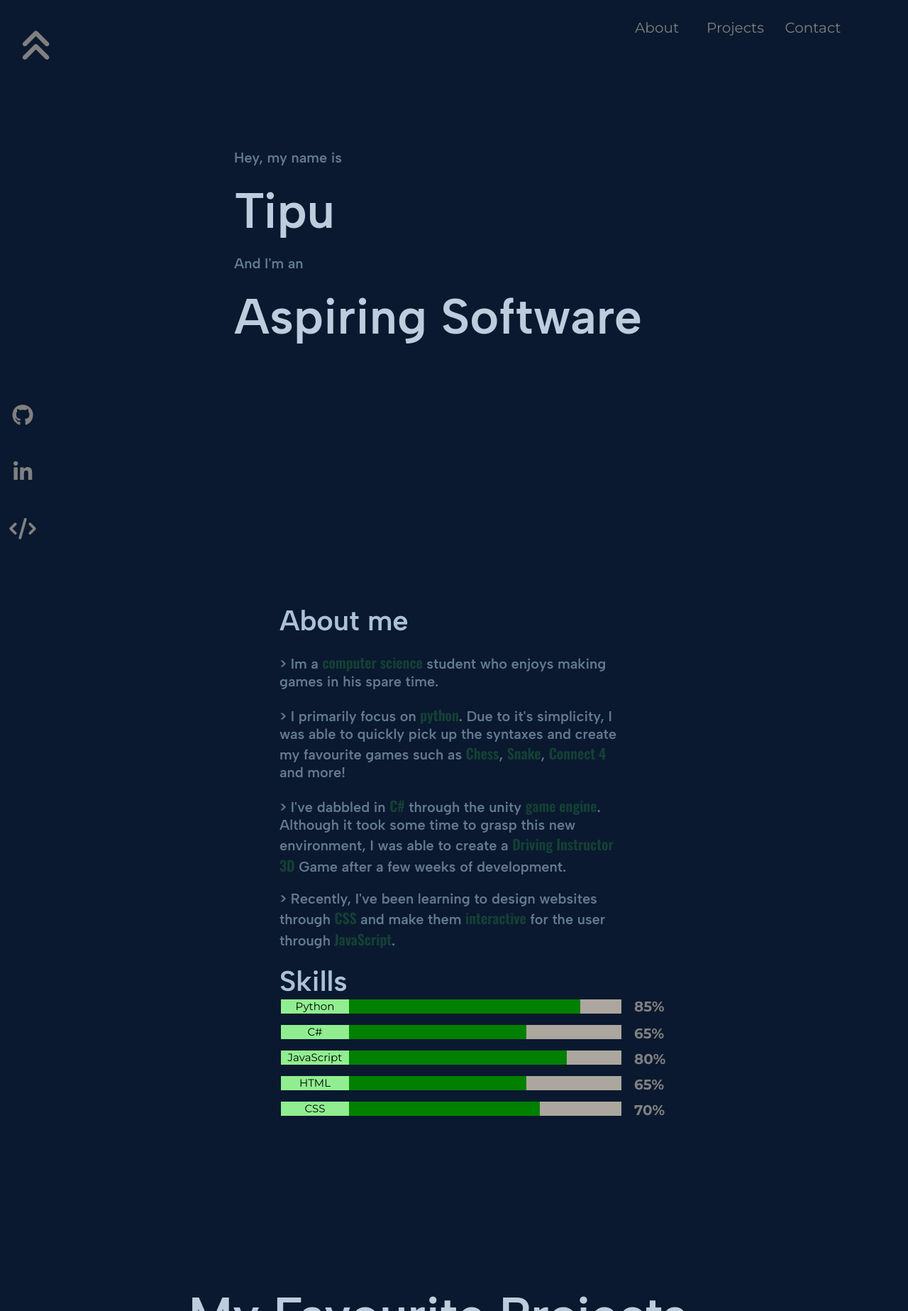
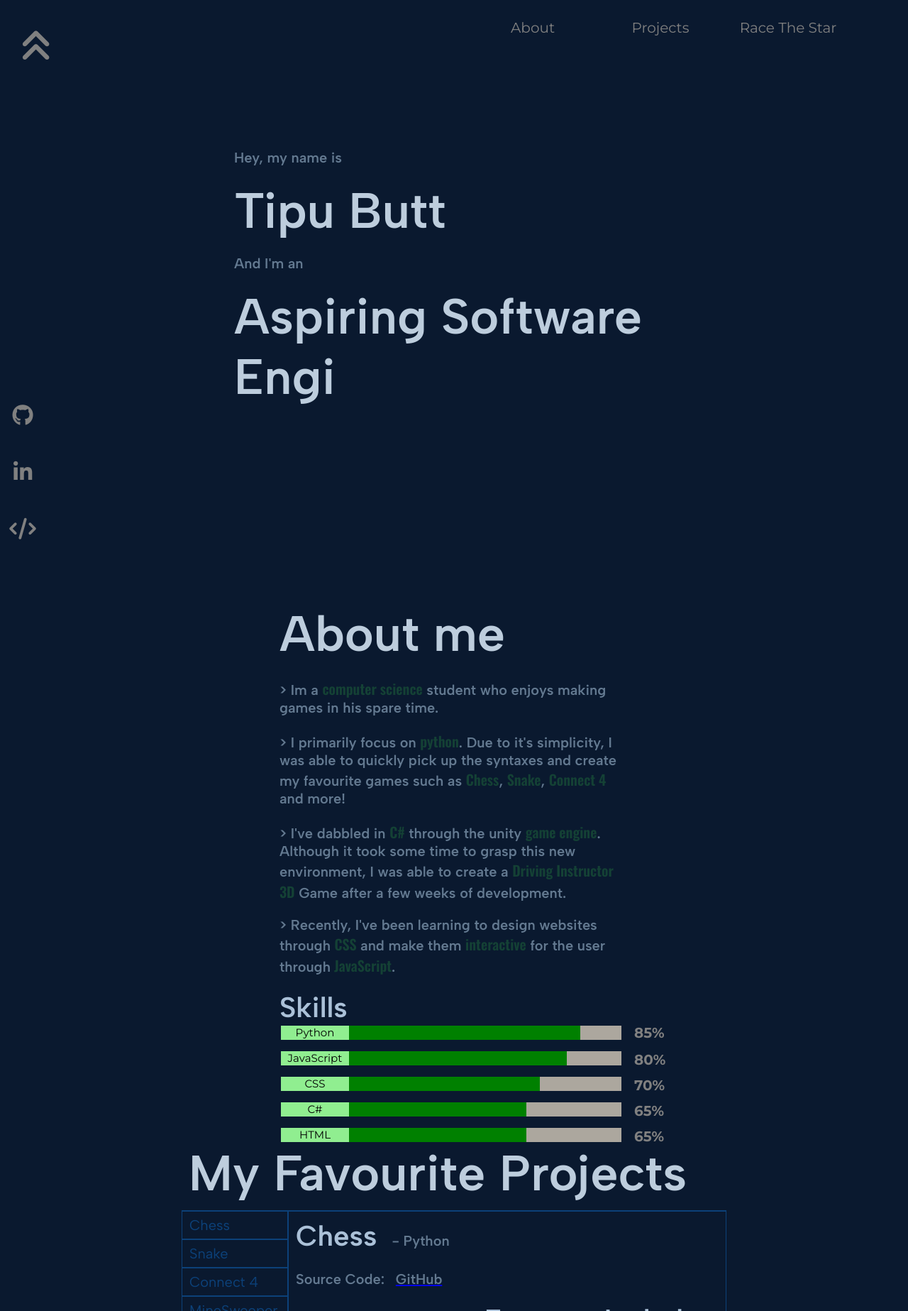
Before and after one commit to TipuCS/PortfolioWebsite, a Django app: page / in a window 1280 px wide. Shown: the top 1847 px of the page at 71% size. Run offline with Django 4.2, Linux system fonts and the light colour scheme; some libraries are stand-ins or nearby versions.

Commit message:
CSS adjustments using flex-box
Revamped the page sections using flex-box so they auto adjust width/height to better fit the screen.

```diff
--- a/Website/static/css/style.css
+++ b/Website/static/css/style.css
@@ -4,6 +4,12 @@
     font-family: 'Albert Sans', sans-serif;
     font-family: 'Montserrat', sans-serif;
     font-family: 'Oswald', sans-serif;
+}
+
+body{
+    display:flex;
+    align-self: auto;
+    flex-direction: column;
 }
 
 :root{
@@ -90,7 +96,7 @@
     justify-content: center;
     opacity: 1;
     transition: 0.3s;
-    width: 80px;
+    width: 150px;
     margin-right: 30px;
     height:30px;
     z-index: 2;
@@ -173,12 +178,11 @@
 
 #sec-2{
     min-height: 100vh;
-    min-width: 100vw;
     display: flex;
     /* align-items: center; */
     justify-content: center;
     background-color: var(--backgroundColor);
-    /* border: 1px solid red; */
+    /* border: 1px solid green; */
 }
 
 .sec-2-box{
@@ -247,10 +251,8 @@
 
 
 #sec-3{
-    min-height: 100vh;
-    width: 100vw;
     display: flex;
-    align-items: center;
+    /* align-items: center; */
     justify-content: center;
     background-color: var(--backgroundColor);
     /* border: 1px solid red; */
@@ -259,7 +261,7 @@
 
 .sec-3-box{
     position:relative;
-    height: 50vh;
+    height: auto;
     /* width: 60vw; */
     width: 60vw;
     /* background-color: yellow; */
--- a/Website/static/javascript/script.js
+++ b/Website/static/javascript/script.js
@@ -66,7 +66,7 @@
 switchDiv(0);
 
 text1 = "Hey, my name is"
-text2 = "Tipu"
+text2 = "Tipu Butt"
 text3 = "And I'm an"
 text4 = "Aspiring Software Engineer"
 
@@ -86,10 +86,10 @@
 }
 
 
-initalPause(2000, text1, "sec-1-text-1", 100);
-initalPause(3900, text2, "sec-1-text-2", 100);
-initalPause(4500, text3, "sec-1-text-3", 100);
-initalPause(5900, text4, "sec-1-text-4", 100);
+initalPause(1500, text1, "sec-1-text-1", 100);
+initalPause(3400, text2, "sec-1-text-2", 100);
+initalPause(4400, text3, "sec-1-text-3", 100);
+initalPause(5500, text4, "sec-1-text-4", 100);
 
 let barsComplete = false;
 
@@ -99,18 +99,22 @@
 
     listOfBars[i].setAttribute('id', 'play-animation-' + (i+1).toString());
     i += 1;
-
-    setTimeout(function() {barLoader(i)}, 500);
+    if (i < 5){
+        setTimeout(function() {barLoader(i)}, 500);
+    }
 
 
 }
 
 function activateBars(){
-    window.addEventListener("scroll", () => {
-        if (window.scrollY > 800 && window.scrollY < 1400){
-             barLoader(i);
-            }
-        });
+    if (!barsComplete){
+        window.addEventListener("scroll", () => {
+            if (window.scrollY > 800 && window.scrollY < 1400){
+                 barLoader(i);
+                 barsComplete = true;
+                }
+            });
+    }
 }
 activateBars();
 
--- a/Website/templates/index.html
+++ b/Website/templates/index.html
@@ -4,12 +4,13 @@
 
     <head>
         <title>Tipu's Page</title>
-        {% load static %}
+        <!-- {% load static %} -->
         <meta charset="UTF-8">
         <meta name="viewport" content="initial-scale=1">
 
 
-        <link href="{% static '/css/style.css' %}" rel="stylesheet" />
+        <link href="../static/css/style.css" rel="stylesheet" />
+        <!-- <link href="{% static '/css/style.css' %}" rel="stylesheet" /> -->
 
         <!-- LINK TO A FONT FROM GOOGLE -->
         <link rel="preconnect" href="https://fonts.googleapis.com">
@@ -17,7 +18,8 @@
 <link href="https://fonts.googleapis.com/css2?family=Albert+Sans:ital,wght@0,100;0,200;0,300;0,400;0,500;0,600;1,100;1,200;1,300;1,400;1,500;1,600&family=Montserrat:wght@100;200;300;400;500;600;700&family=Oswald:wght@200;300;400;500;600&display=swap" rel="stylesheet">
         <script src="https://kit.fontawesome.com/ee8d0f4887.js" crossorigin="anonymous"></script>
 
-        <script src="{% static '/javascript/script.js' %}" defer></script>
+        <script src="../static/javascript/script.js" defer></script>
+        <!-- <script src="{% static '/javascript/script.js' %}" defer></script> -->
     </head>
 
     <body>
@@ -27,7 +29,7 @@
         <div class ="topBar">
             <button class="btn-top" onclick="scrollToPage(1);">About</button>
             <button class="btn-top" onclick="scrollToPage(2);">Projects</button>
-            <button class="btn-top" onclick="scrollToPage(3);">Contact</button>
+            <button class="btn-top" onclick="scrollToPage(3);">Race The Star</button>
         </div>
         <div class="leftBar">
             <a href="https://github.com/TipuCS"><button class="btn-left"><i class="fa-brands fa-github" style = "font-size: 30px;"></i></button></a>
@@ -51,7 +53,7 @@
 
         <div id="sec-2">
             <div class = "sec-2-box">
-                <div class = "header"> About me </div>
+                <div class = "title"> About me </div>
                 <div class = "defaultText">> Im a <span class = "complimentaryColorText">computer science</span> student who
                     enjoys making games in his spare time.
                 </div>
@@ -68,51 +70,66 @@
                 </div>
                 <div class = "sec-2-box-2">
                     <div class = "header"> Skills </div>
+
+
+                    <!-- 25 24
+                        55 55
+                        85 85
+                        40 40
+                        70 70 -->
+
+                    <!-- Python -->
                     <div class = "sec-2-fullBar", style="top: 25%;">
                         <div class = "sec-2-leftSide">
                             <div class = "sec-2-leftSide-text">Python</div>
                         </div>
                         <div class = "sec-2-rightSide" id = "sec-2-1"></div>
                     </div>
+                    <div class = "sec-2-rightSide-text" style = "top: 24%;">85%</div>
 
-                    <div class = "sec-2-rightSide-text" style = "top: 24%;">85%</div>
+                    <!-- JavaScript -->
 
                     <div class = "sec-2-fullBar", style="top: 40%;">
                         <div class = "sec-2-leftSide">
-                            <div class = "sec-2-leftSide-text">C#</div>
+                            <div class = "sec-2-leftSide-text">JavaScript</div>
                         </div>
                         <div class = "sec-2-rightSide" id = "sec-2-2"></div>
                     </div>
 
-                    <div class = "sec-2-rightSide-text", style = "top: 40%;">65%</div>
+                    <div class = "sec-2-rightSide-text", style = "top: 40%;">80%</div>
+
+                    <!-- CSS -->
 
                     <div class = "sec-2-fullBar", style="top: 55%;">
                         <div class = "sec-2-leftSide">
-                            <div class = "sec-2-leftSide-text">JavaScript</div>
+                            <div class = "sec-2-leftSide-text">CSS</div>
                         </div>
                         <div class = "sec-2-rightSide" id = "sec-2-3"></div>
                     </div>
 
-                    <div class = "sec-2-rightSide-text", style = "top: 55%;">80%</div>
+                    <div class = "sec-2-rightSide-text", style = "top: 55%;">70%</div>
 
+                    <!-- C# -->
                     <div class = "sec-2-fullBar", style="top: 70%;">
                         <div class = "sec-2-leftSide">
-                            <div class = "sec-2-leftSide-text">HTML</div>
+                            <div class = "sec-2-leftSide-text">C#</div>
                         </div>
                         <div class = "sec-2-rightSide" id = "sec-2-4"></div>
                     </div>
 
                     <div class = "sec-2-rightSide-text", style = "top: 70%;">65%</div>
 
+                    <!-- HTML -->
 
                     <div class = "sec-2-fullBar", style="top: 85%;">
                         <div class = "sec-2-leftSide">
-                            <div class = "sec-2-leftSide-text">CSS</div>
+                            <div class = "sec-2-leftSide-text">HTML</div>
                         </div>
                         <div class = "sec-2-rightSide" id = "sec-2-5"></div>
                     </div>
 
-                    <div class = "sec-2-rightSide-text", style = "top: 85%;">70%</div>
+                    <div class = "sec-2-rightSide-text", style = "top: 85%;">65%</div>
+
                 </div>
 
 
@@ -123,10 +140,12 @@
             <div class = "sec-3-box">
                 <div class = "title">My Favourite Projects</div>
                 <div class = "sec-3-box-box">
-                    <button class = "sec-3-btn" onclick="switchDiv(0);" id = "firstDivButton"> Chess </button>
+                    <div class = "sec-3-box-for-button">
+                        <button class = "sec-3-btn" onclick="switchDiv(0);" id = "firstDivButton"> Chess </button>
                     <button class = "sec-3-btn" onclick="switchDiv(1);"> Snake </button>
                     <button class = "sec-3-btn" onclick="switchDiv(2);"> Connect 4 </button>
                     <button class = "sec-3-btn" onclick="switchDiv(3);"> MineSweeper </button>
+                    </div>
                     <!-- <div class = "sec-3-box-box-box"> -->
                         <!-- CHESS  -->
                         <div class = "sec-3-chess">
@@ -229,8 +248,17 @@
 
         </div>
         <div id="sec-4">
+            <div class = "sec-4-box">
 
-            <canvas id="canvas1"></canvas>
+                <div class = "title">Race the Star</div>
+                <div class = "sec-4-gameBox">
+
+                    <canvas id="canvas1"></canvas>
+
+                </div>
+
+            </div>
+
 
         </div>
 
```
Also changed, not shown: other parts of Website/static/css/style.css (+41 -21 lines).
